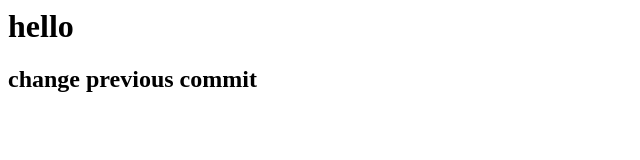
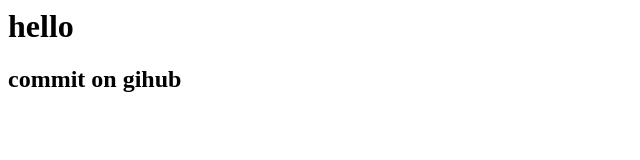
Before and after one commit to xigua2333/first-by-myself, a plain HTML site: page index.html in a window 1280 px wide. Shown: the whole page, without its empty margins (0-640 px from the left). Drawn offline with Linux system fonts and the light colour scheme.

Commit message:
Update index.html

```diff
--- a/index.html
+++ b/index.html
@@ -2,6 +2,6 @@
     <head></head>
     <body>
         <h1>hello</h1>
-        <h2>change previous commit</h2>
+        <h2> commit on gihub</h2>
     </body>
 </html>
```
